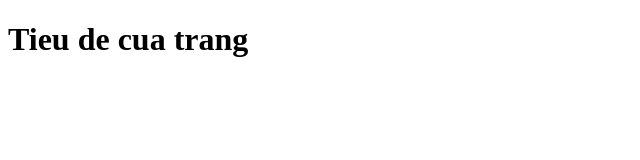
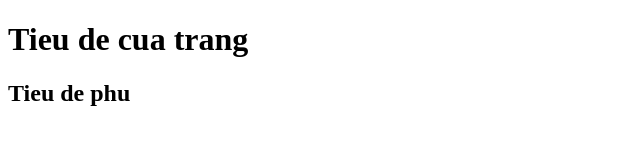
Before and after one commit to frankkhiem/testGitHub, a plain HTML site: page index.html in a window 1280 px wide. Shown: the whole page, without its empty margins (0-640 px from the left). Drawn offline with Linux system fonts and the light colour scheme.

Commit message:
sua lan 3

```diff
--- a/index.html
+++ b/index.html
@@ -7,6 +7,7 @@
 <body>
 	<div>
 		<h1>Tieu de cua trang</h1>
+		<h2>Tieu de phu</h2>
 	</div>
 </body>
 </html>
```
Also changed, not shown: 1 other file.
